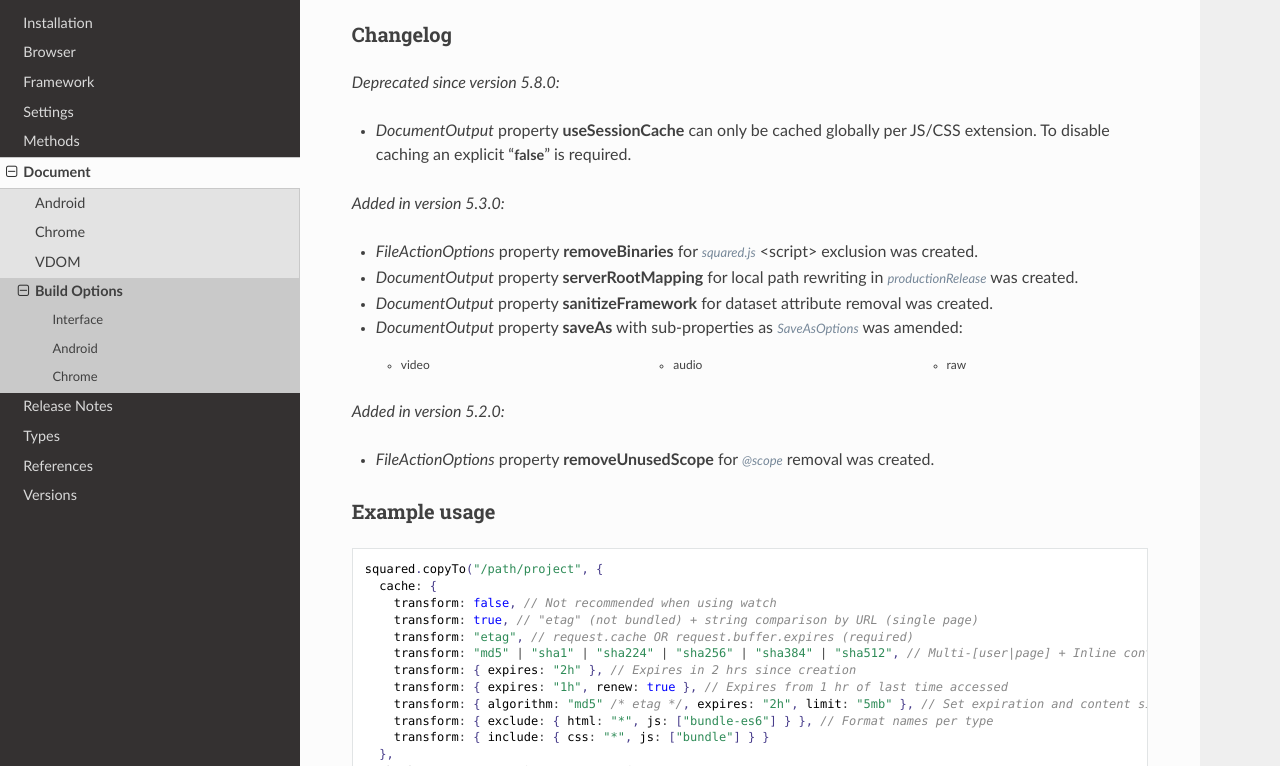
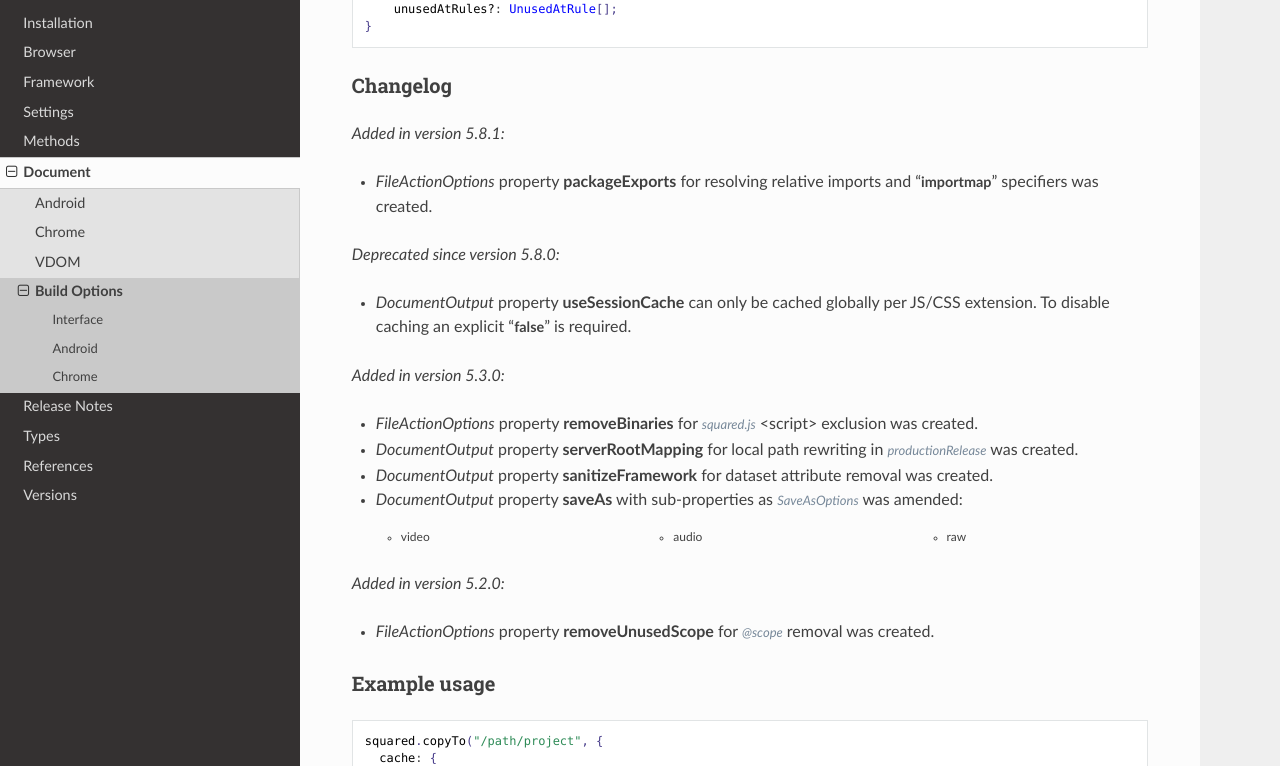
Before and after one commit to anpham6/android-docs, a Sphinx documentation site: the page built from source/document/build.rst, in a window 1280 px wide and 900 px high, scrolled down 4777 px, cut to the strip 134-900 px from the top of the window. Built offline with Sphinx 7.4.7 and the Read the Docs theme 3.1.0, drawn with Linux system fonts in a browser that asks for light colours; some of the changed text lies outside the part shown.

Commit message:
Release Notes: Latest modifications to API 5.8.1.

```diff
--- a/source/document/build.rst
+++ b/source/document/build.rst
@@ -138,7 +140,7 @@
 .. code-block:: javascript
 
   squared.saveAs("android.zip", {
-    targetAPI: 37, // Override settings.targetAPI
+    targetAPI: 36.1, // Override settings.targetAPI (minorApiLevel)
     targetAPI: 0, // "buildToolsVersion"
     targetAPI: "Tiramisu", // "buildToolsVersion-Tiramisu"
     manifest: {
@@ -222,6 +224,7 @@
           raw?: SaveAsOptions;
       };
       downloadOnly?: boolean;
+      packageExports?: boolean | string[];
       excluding?: HTMLElement[];
       observe?: true | MutationCallback;
       preserveCrossOrigin?: boolean | URLData;
@@ -279,6 +282,10 @@
 
 Changelog
 ---------
+
+.. versionadded:: 5.8.1
+
+  - *FileActionOptions* property **packageExports** for resolving relative imports and ":lower:`importmap`" specifiers was created.
 
 .. deprecated:: 5.8.0
 
--- a/source/installation.rst
+++ b/source/installation.rst
@@ -127,7 +127,7 @@
   rake -T                 # List tasks
 
   # REPO_BUILD={dev,prod}
-  # NODE_INSTALL={pnpm,yarn}
+  # NODE_INSTALL={yarn,pnpm@8}
   rake repo:init          # nightly
   # OR
   rake repo:init[latest]  # REPO_MANIFEST=latest
--- a/source/release_notes/5.8.0.rst
+++ b/source/release_notes/5.8.0.rst
@@ -3,6 +3,11 @@
 =====
 
 :right:`2026-04-29`
+
+.. toctree::
+  :maxdepth: 1
+
+  5.8.1
 
 .. highlight:: typescript
 
```
Also changed, not shown: other parts of source/document/build.rst (+4 -2 lines), other parts of source/installation.rst (+1 -1 lines), source/release_notes/5.8.1.rst (added, +19 -0 lines).
